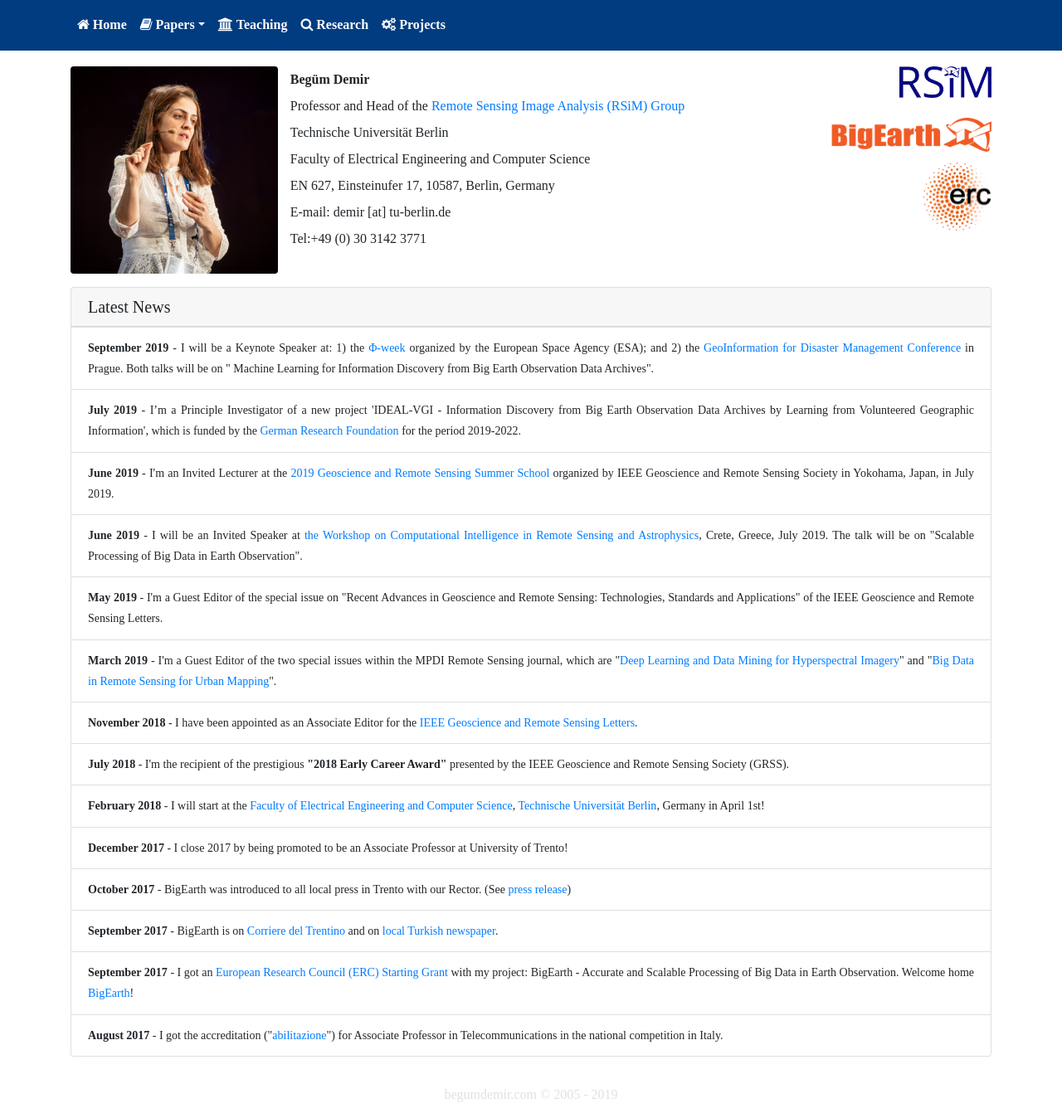
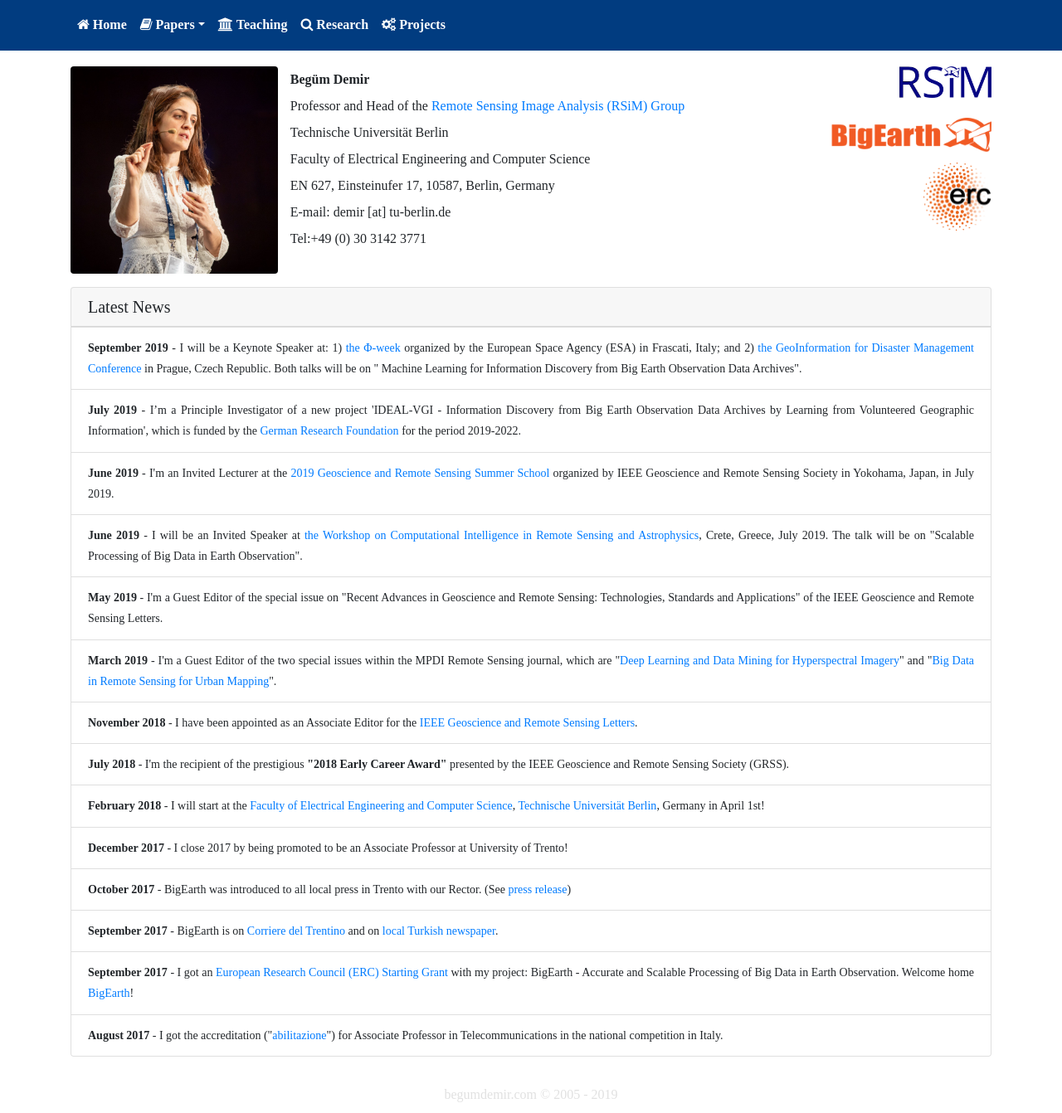
Before and after one commit to zafatar/bd, a Jekyll site: the page built from index.md, in a window 1280 px wide and 1342 px high. Shown: the whole window at 83% size. Built offline with Jekyll 4.4.1, drawn with Linux system fonts in a browser that asks for light colours; nearby versions of some CDN libraries; some web fonts are replaced.

Commit message:
update news

```diff
--- a/index.md
+++ b/index.md
@@ -36,7 +36,7 @@
 		<!-- List Group -->
 		<ul class="list-group list-group-flush" style="font-size: 14px">
 			<li class="list-group-item text-justify">
-				<b>September 2019</b> - I will be a Keynote Speaker at: 1) the <a href="https://phiweek.esa.int" target="_blank">Φ-week</a> organized by the European Space Agency (ESA); and 2) the <a href="http://www.gi4dm2019.org" target="_blank">GeoInformation for Disaster Management Conference</a> in Prague. Both talks will be on " Machine Learning for Information Discovery from Big Earth Observation Data Archives".
+				<b>September 2019</b> - I will be a Keynote Speaker at: 1) <a href="https://phiweek.esa.int" target="_blank">the Φ-week</a> organized by the European Space Agency (ESA) in Frascati, Italy; and 2) <a href="http://www.gi4dm2019.org" target="_blank">the GeoInformation for Disaster Management Conference</a> in Prague, Czech Republic. Both talks will be on " Machine Learning for Information Discovery from Big Earth Observation Data Archives".
 			</li>
 			<li class="list-group-item text-justify">
 				<b>July 2019</b> - I’m a Principle Investigator of a new project 'IDEAL-VGI - Information Discovery from Big Earth Observation Data Archives by Learning from Volunteered Geographic Information', which is funded by the <a href="https://www.dfg.de/en/" target="_blank">German Research Foundation</a> for the period 2019-2022.
```
